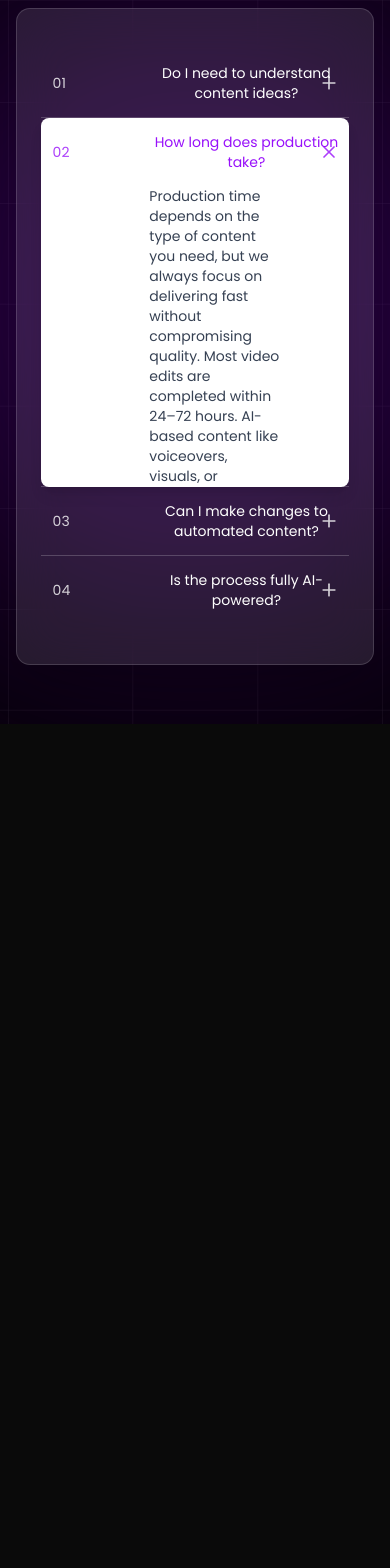
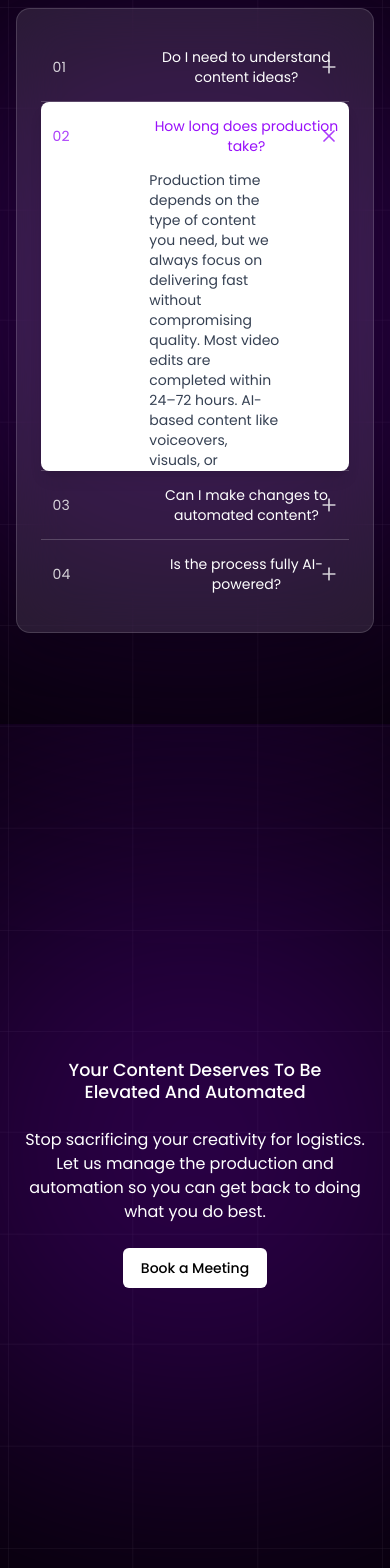
Before and after one commit to Dev-Dipu/tommy, a Next.js app: page /b2b in a window 390 px wide. Shown: the part 4112-5680 px from the top of the page. Before the commit the page ends 4836 px from the top, so only its background shows below. Built offline with nearby package versions, Linux system fonts and the light colour scheme.

Commit message:
b2b done

```diff
--- /dev/null
+++ b/components/CTASection.jsx
@@ -0,0 +1,29 @@
+import OverlayGlow from "./OverlayGlow";
+import Button from "./partials/Button";
+
+export default function CTASection() {
+  return (
+    <section className="h-screen overflow-hidden w-full flex flex-col items-center justify-center text-white text-center px-4 relative">
+
+    <div className="pointer-events-none absolute inset-0 z-0">
+        <OverlayGlow scale={1.1} />
+      </div>
+
+      {/* Main Heading */}
+      <h2 className="z-10 md:text-4xl text-[4.5vw] text-center md:w-1/2 w-[95%] mt-14 font-[poppinmed] text-white leading-tight">
+        Your Content Deserves To Be <br /> Elevated And Automated
+      </h2>
+
+      {/* Subheading */}
+      <p className="z-10 text-center md:w-2/5 w-[95%] my-6">
+        Stop sacrificing your creativity for logistics. Let us manage the production
+        and automation so you can get back to doing what you do best.
+      </p>
+
+      {/* CTA Button */}
+      <Button text={"Book a Meeting"}/>
+
+
+    </section>
+  );
+}
--- a/components/OverlayGlow.jsx
+++ b/components/OverlayGlow.jsx
@@ -8,6 +8,7 @@ const OverlayGlow = ({
   color2 = "rgba(75,0,130,0.4)",
   blur = 180,
   className = "",
+  scale = 1.6,
 }) => {
   const overlayRef = useRef(null);
 
@@ -22,7 +23,7 @@ const OverlayGlow = ({
     gsap.to(overlayRef.current, {
       x: "+=60",
       y: "+=30",
-      scale: 1.6,
+      scale: scale,
       rotation: 5,
       duration: 4,
       ease: "sine.inOut",
--- a/components/partials/FAQSection.jsx
+++ b/components/partials/FAQSection.jsx
@@ -39,7 +39,7 @@ export default function FAQSection() {
       </h2>
 
       {/* Card Container */}
-      <div className="z-10 w-[92%] md:w-[70%] bg-white/10 backdrop-blur-xl rounded-xl border border-white/15 shadow-2xl py-10 px-6 md:px-8 relative">
+      <div className="z-10 w-[92%] md:w-[70%] bg-white/10 backdrop-blur-xl rounded-xl border border-white/15 shadow-2xl py-6 px-6 md:px-8 relative">
 
         {faqs.map((item, i) => (
           <div key={i} className={`w-full rounded-md ${openIndex === i && "bg-white shadow-lg"}`}>
--- a/pages/b2b.js
+++ b/pages/b2b.js
@@ -4,6 +4,7 @@ import UnlockCardScreen from "@/components/UnlockCardScreen";
 import FromCardScreen from "@/components/FromCardScreen";
 import TestimonialsSwiper from "@/components/TestimonialsSwiper";
 import FAQSection from "@/components/partials/FAQSection";
+import CTASection from "@/components/CTASection";
 
 const b2b = () => {
     return (
@@ -14,6 +15,7 @@ const b2b = () => {
             <FromCardScreen />
             <TestimonialsSwiper />
             <FAQSection />
+            <CTASection />
         </div>
     );
 };
```
